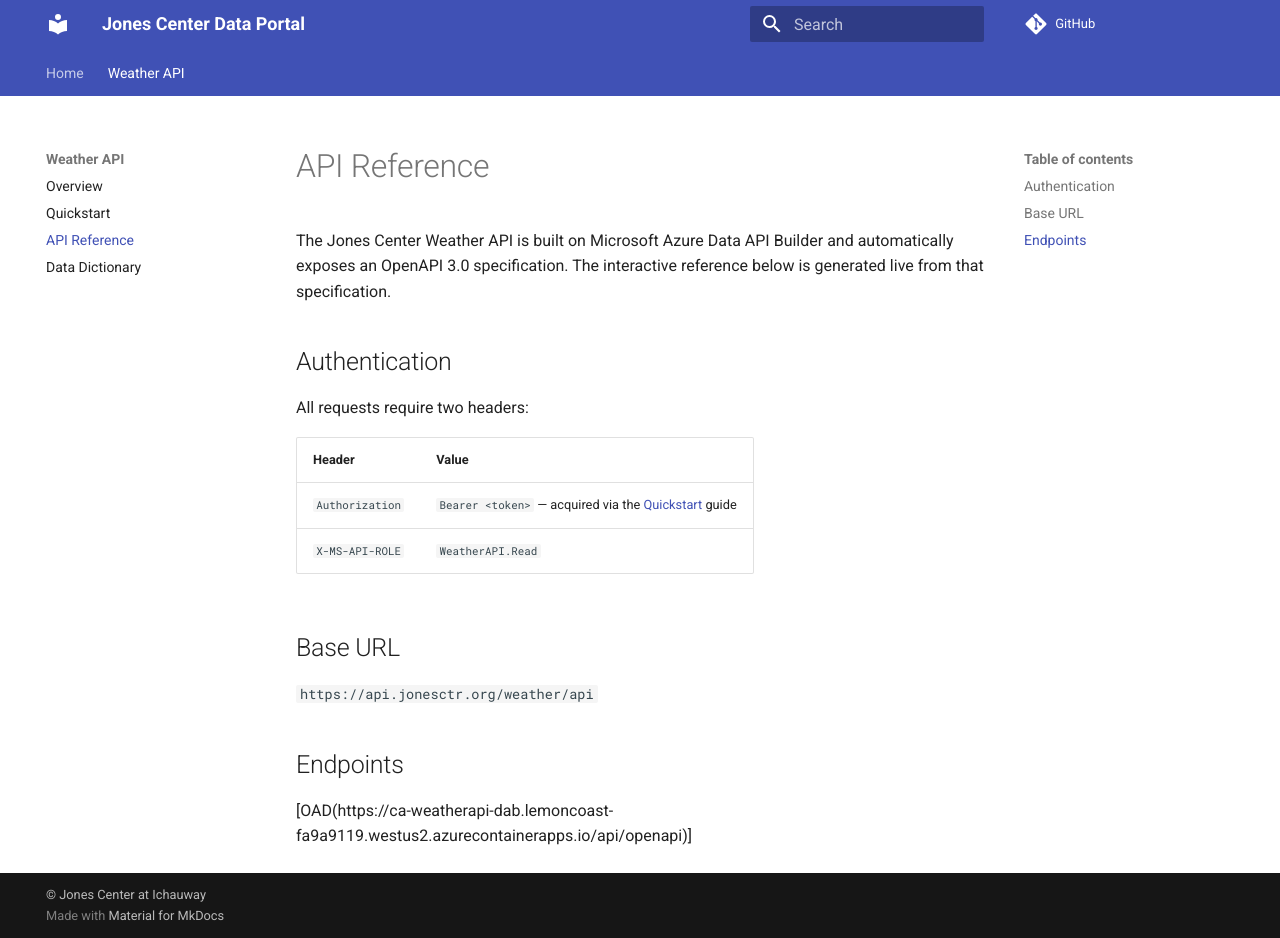
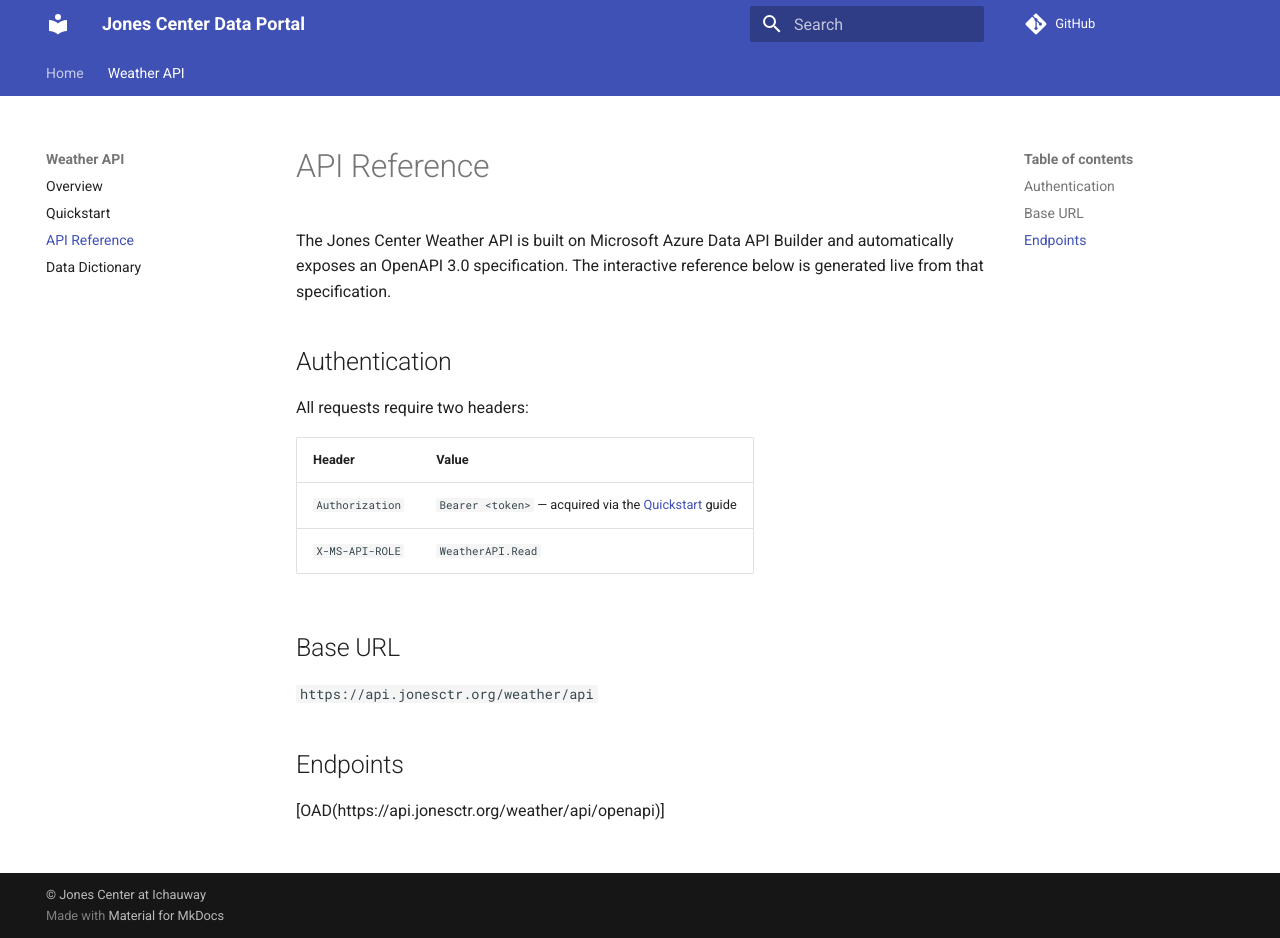
Before and after one commit to jonescenter/weatherapi, an MkDocs documentation site: the page built from docs/weather/api-reference.md, in a window 1280 px wide and 938 px high. Built offline with MkDocs 1.6.1 and Material for MkDocs 9.7.7, drawn with Linux system fonts in a browser that asks for light colours; comment, search, counter and statistics services are not loaded; some of the changed lines change nothing that is shown.

Commit message:
Update api-reference.md

```diff
--- a/docs/weather/api-reference.md
+++ b/docs/weather/api-reference.md
@@ -17,4 +17,4 @@ All requests require two headers:
 
 ## Endpoints
 
-[OAD(https://ca-weatherapi-dab.lemoncoast-fa9a9119.westus2.azurecontainerapps.io/api/openapi)]
+[OAD(https://api.jonesctr.org/weather/api/openapi)]
```
